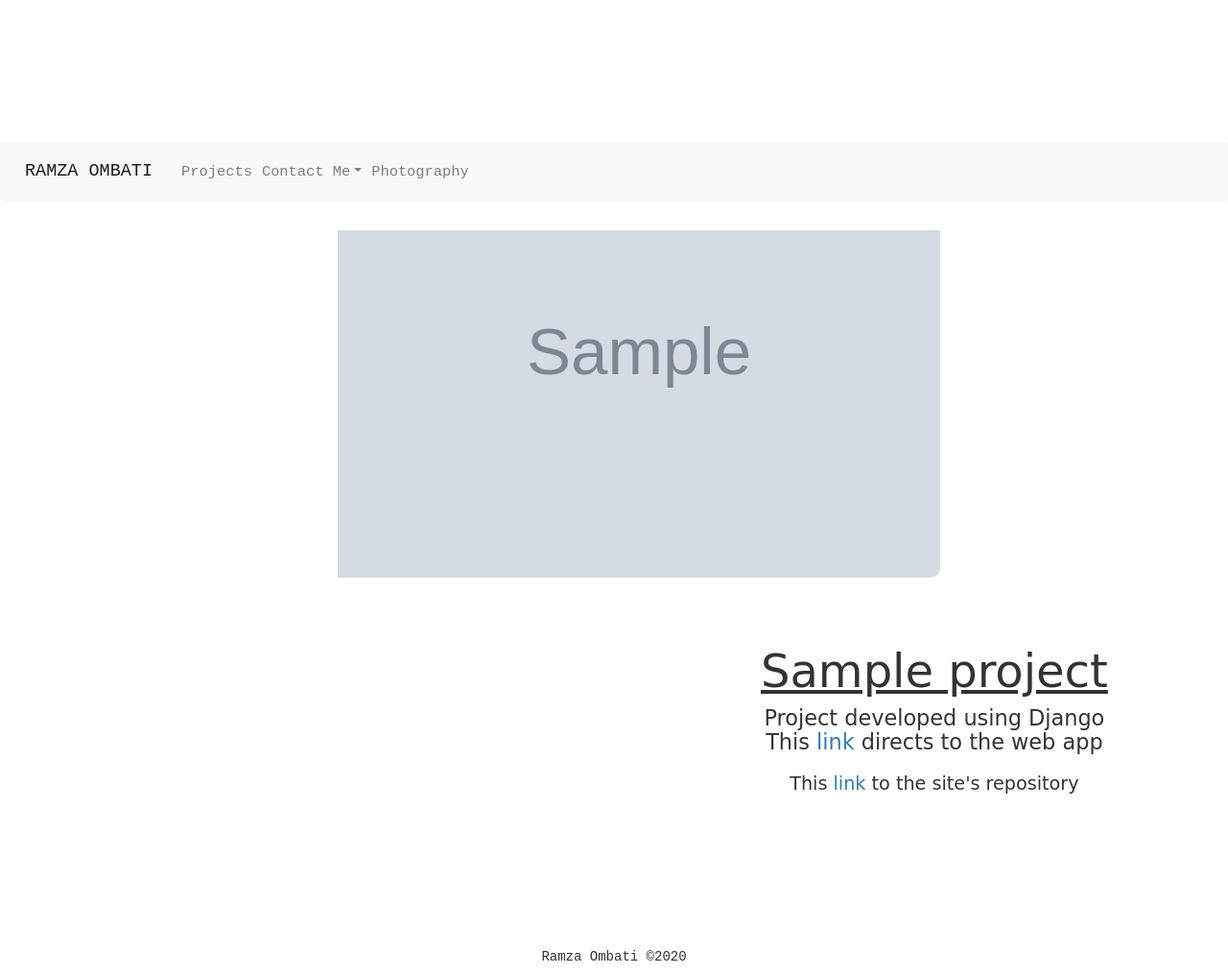
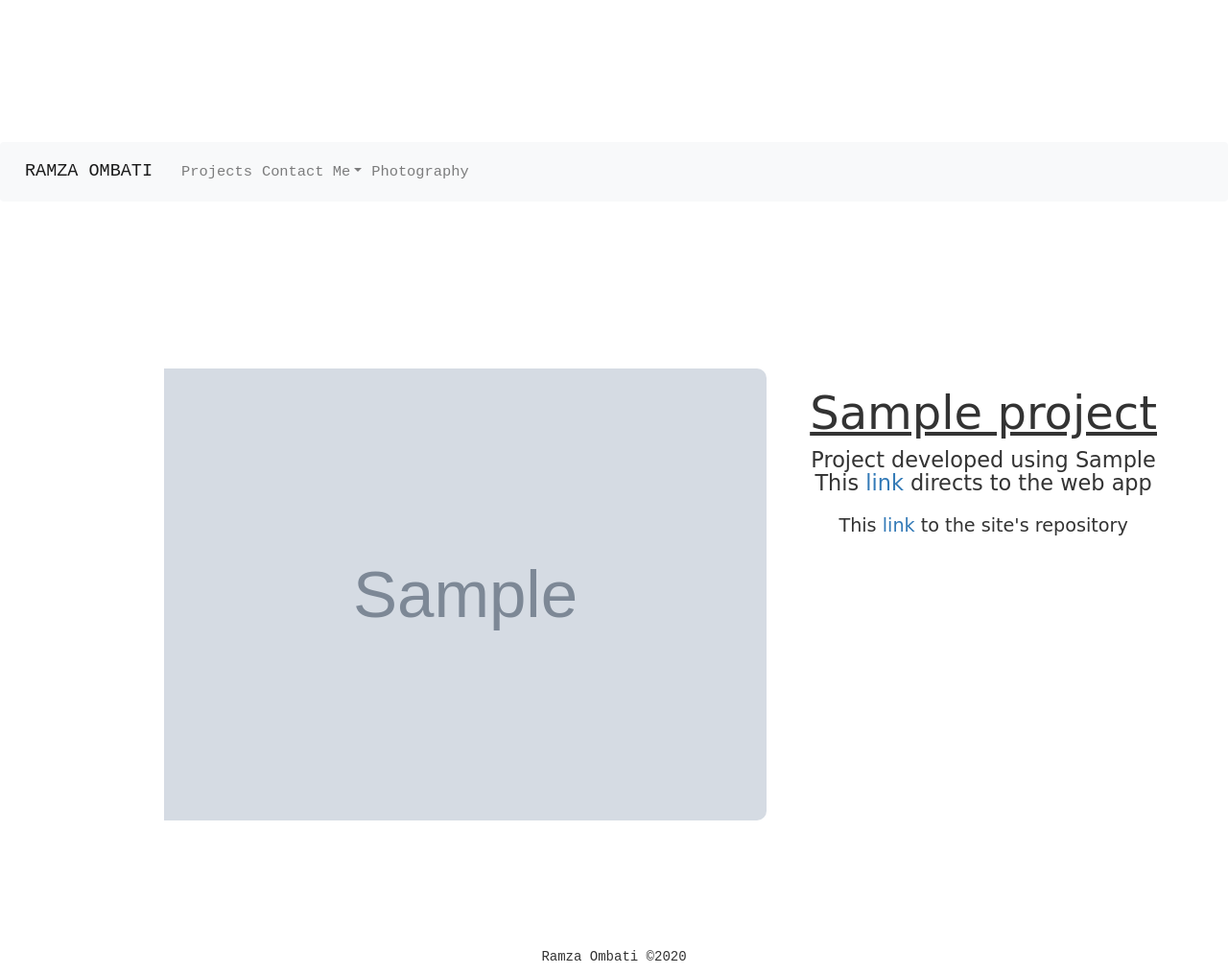
Before and after one commit to ramza007/Ramza.io, a Django app: page /projects in a window 1280 px wide. Shown: the part 621-1636 px from the top of the page at 96% size. Run offline with Django 3.2, Linux system fonts and the light colour scheme; tables that the repository leaves empty hold one stand-in row (values such as "Sample post"); grey boxes marked "Sample" are stand-in pictures; some libraries are stand-ins or nearby versions; some web fonts are replaced.

Commit message:
- Added new 'Tech' field to Project model - Adjusted Project template styling to accomodate more verbiage

```diff
--- a/portfolio/models.py
+++ b/portfolio/models.py
@@ -5,6 +5,7 @@
 class Project(models.Model):
     image = models.ImageField(upload_to='photos/site_images', null=True)
     name = models.CharField(max_length=10)
+    tech = models.CharField(max_length=20, null=True)
     projLink = models.URLField(max_length=128, db_index=True, unique=True, blank=False)
     repoLink = models.URLField(max_length=128, unique=True, blank=False)
 
--- a/portfolio/static/css/projects.css
+++ b/portfolio/static/css/projects.css
@@ -22,7 +22,7 @@
     background-attachment: fixed;
     background-repeat: no-repeat;
     background-size: cover;
-    padding: 5vw 5vw 30vh 5vw;
+    padding: 5vw 5vw 3vh 5vw;
     overflow-x: hidden;
     /* margin-bottom: 2%; */
     /* background-color: orange; */
@@ -30,7 +30,7 @@
 
 .detail{
     float: right;
-    padding: 4vw 4vw 4vw 6vw;
+    padding: 0;
     font-size: 2.5vw;
     font-family: 'Cabin Sketch', cursive;
     /* font-family: 'Abel', sans-serif; */
--- a/portfolio/templates/projects.html
+++ b/portfolio/templates/projects.html
@@ -36,12 +36,12 @@
         <section>
         <div class="container-fluid">
             <img src="{{ x.image.url }}">
-            <div class="detail">
-                <h1>{{ x.name }} </h1>
-                <h4> Project developed using Django <br>
-                    This <a href="{{ x.projLink }}"> link </a> directs to the web app</h4>
-                <p>This <a href="{{ x.repoLink }}"> link</a> to the site's repository</p>
-            </div>
+                <div class="detail">
+                    <h1>{{ x.name }} </h1>
+                    <h4> Project developed using {{ x.tech }} <br>
+                        This <a href="{{ x.projLink }}"> link </a> directs to the web app</h4>
+                    <p>This <a href="{{ x.repoLink }}"> link</a> to the site's repository</p>
+                </div>
         </div>
         </section>
         {% endfor %}
```
